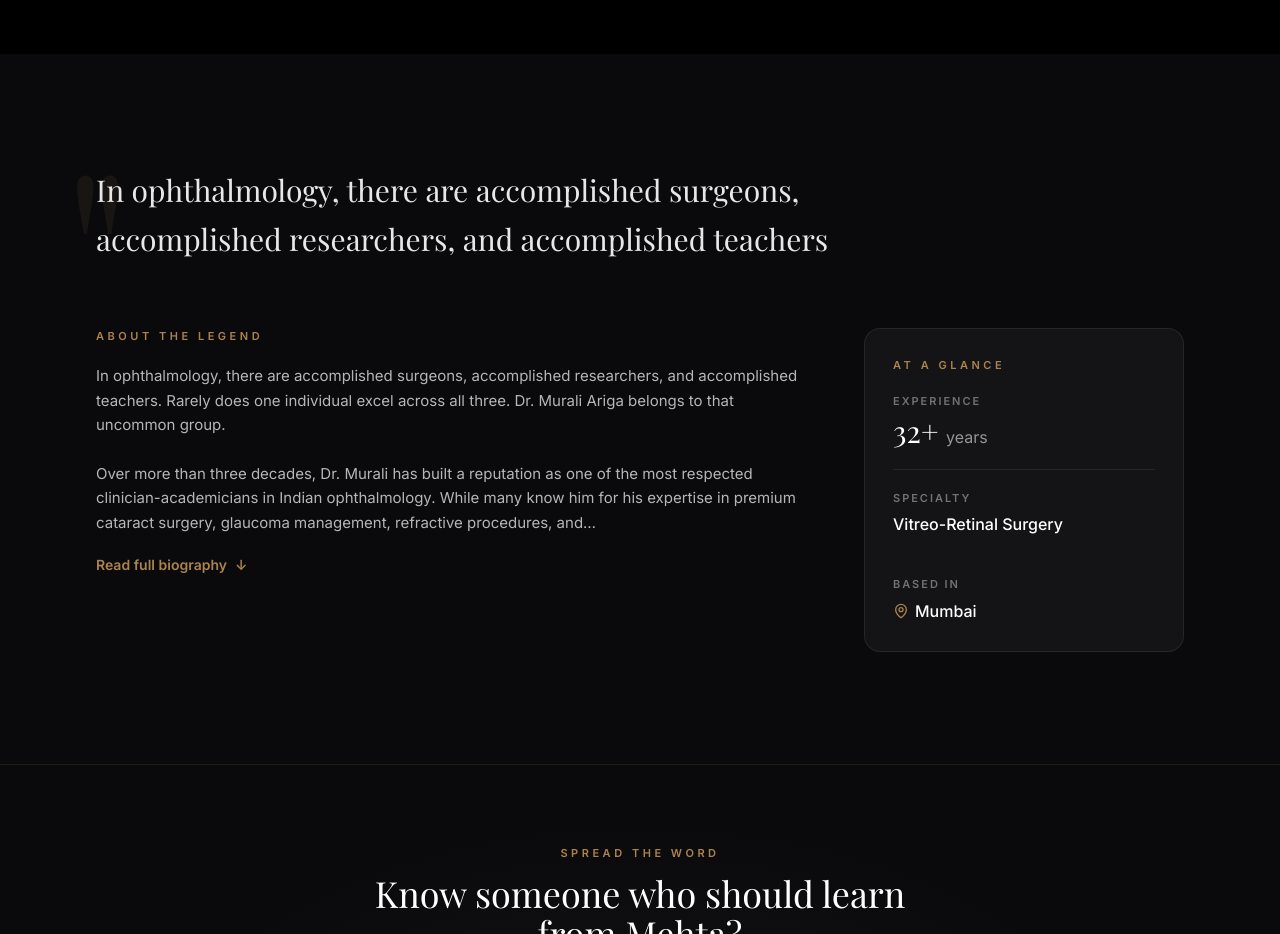
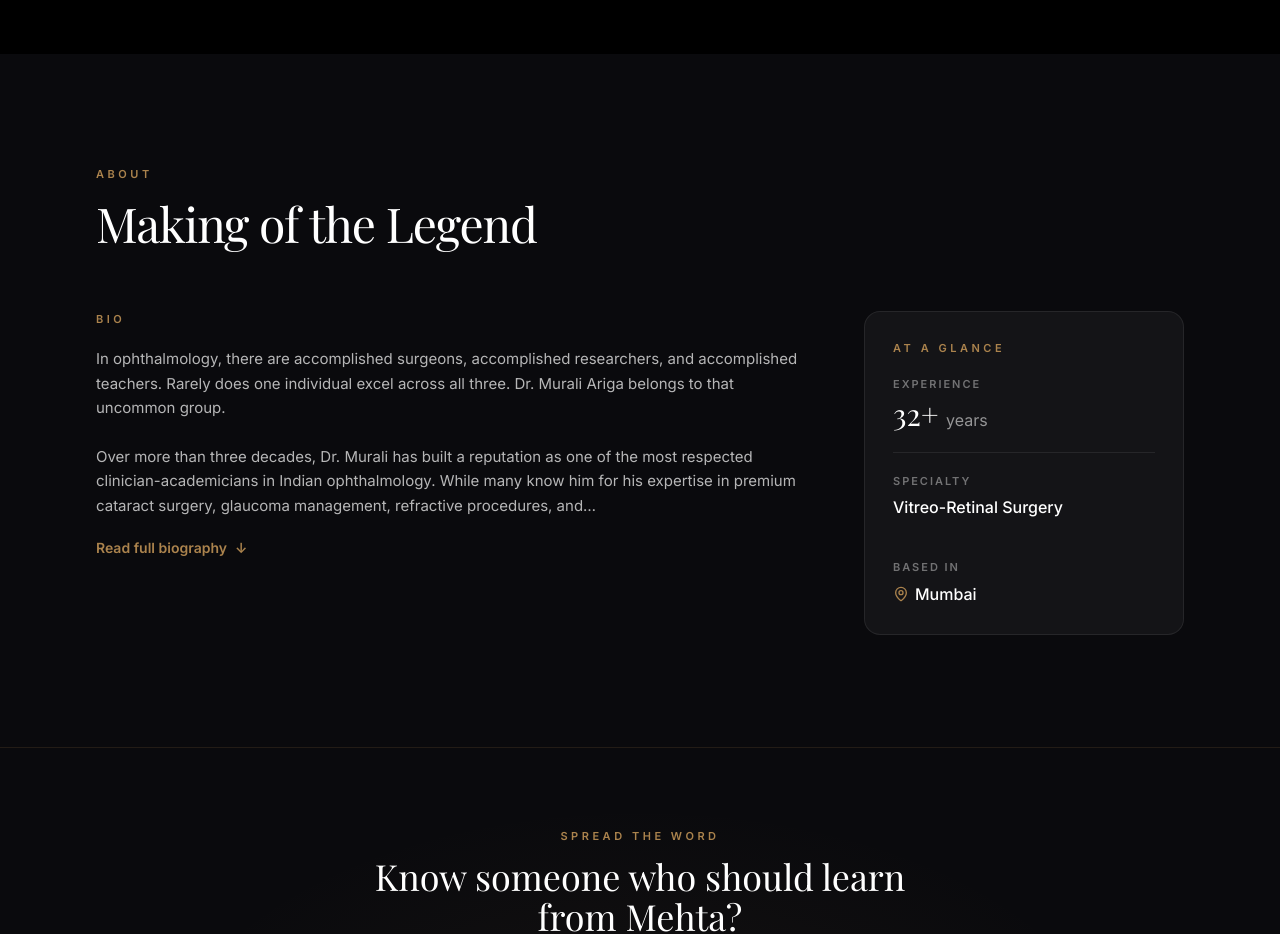
Before and after one commit to ophthaxp/website, a Next.js app: page /doctors/dr-arun-mehta in a window 1280 px wide. Shown: the part 1640-2574 px from the top of the page. Built offline with nearby package versions, Linux system fonts and the light colour scheme; no server answers; a web font is replaced by a local one.

Commit message:
image changes v2

```diff
--- a/src/app/doctors/[slug]/DoctorDetailClient.tsx
+++ b/src/app/doctors/[slug]/DoctorDetailClient.tsx
@@ -306,17 +306,14 @@ export function DoctorDetailClient({
         >
           <div className="mx-auto max-w-[1500px] px-6 sm:px-16 lg:px-24">
 
-            {/* Pull-quote */}
-            <div className="relative max-w-4xl">
-              <span
-                aria-hidden
-                className="pointer-events-none absolute -left-4 -top-8 select-none font-serif text-[10rem] leading-none text-[#ab834d]/10 sm:-left-8 sm:text-[14rem]"
-              >
-                "
-              </span>
-              <blockquote className="relative z-10 font-serif text-2xl leading-relaxed text-white/90 sm:text-3xl sm:leading-relaxed">
-                {pullQuote}
-              </blockquote>
+            {/* Section headline */}
+            <div className="max-w-4xl">
+              <p className="text-[11px] font-semibold uppercase tracking-[0.32em] text-[#ab834d]">
+                About
+              </p>
+              <h2 className="mt-4 font-serif text-4xl leading-tight tracking-tight text-white sm:text-5xl">
+                Making of the Legend
+              </h2>
             </div>
 
             {/* Two-column: bio + at-a-glance card */}
@@ -325,7 +322,7 @@ export function DoctorDetailClient({
               {/* Bio */}
               <div className="lg:col-span-2">
                 <p className="text-[11px] font-semibold uppercase tracking-[0.32em] text-[#ab834d]">
-                  About the Legend
+                Bio
                 </p>
                 <div
                   id="about-heading"
```
